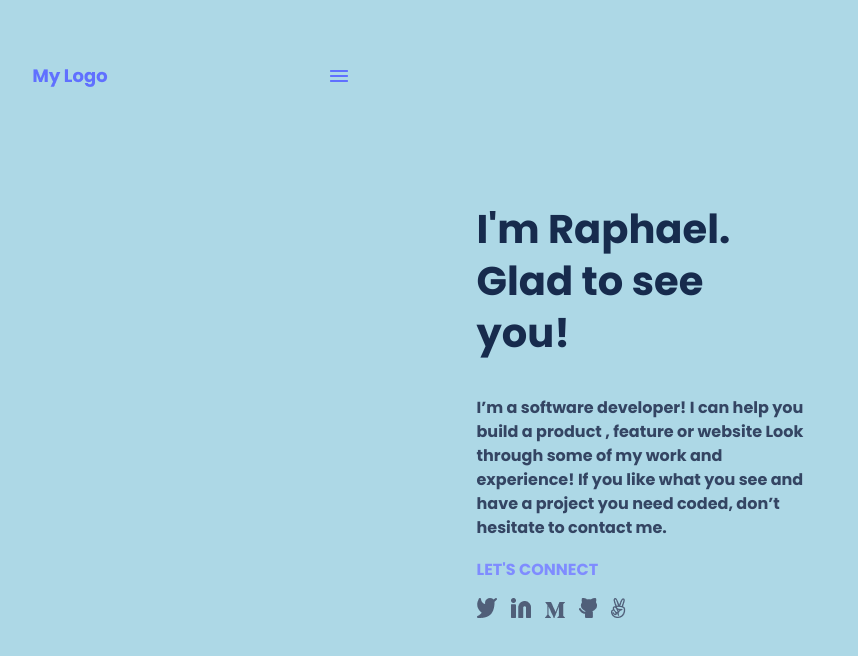
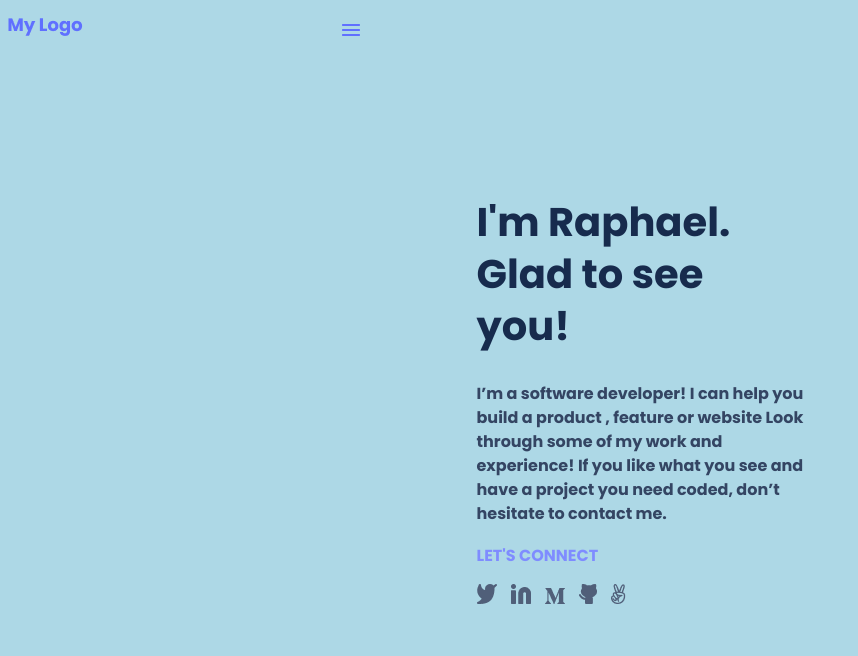
Before and after one commit to 1DelaMcRaph/microverse-portfolio-, a website: page index.html in a window 1280 px wide. Shown: the whole page, without its empty margins (0-858 px from the left). Drawn offline with Linux system fonts and the light colour scheme.

Commit message:
add reviewer correction on html semantics

```diff
--- a/index.html
+++ b/index.html
@@ -13,20 +13,24 @@
 <body>
         <!-- header and navbar -->
         <header  class="navbar">
-            <nav>
-                <img src="images/App Bar - Compact - Dark - iOS.png" alt="" srcset="">
+            <div class="logo">
+                <a href=""><img src="images/My Logo.png" alt=""></a>
+            </div>
+            <nav class="humberger">
+                <img src="images/Icon - Menu.png" alt="">
             </nav>
         </header>
 
         <!-- introduction section -->
     <main class="portfolio"></main>
 
+    <section>
     <div class="headline">
-            <h3 class="name">
+            <h1 class="name">
                 I'm Raphael. <br>
                 Glad to see <br>
                 you!
-            </h3>
+            </h1>
 
             <p class="what-i-do">
                 I’m a software developer! I can help you build a product ,
@@ -40,16 +44,15 @@
             </p>
 
             <div class="social-media">
-                <a href="" id="twitter"><img src="images/twitter.png" alt=""></a>
-                <a href="" id="linkin" ><img src="images/Linkedin icon.png" alt=""></a>
-                <a href="" id="medium"><img src="images/medium.png" alt=""></a>
-                <a href="" id="github"><img src="images/github.png" alt=""></a>
-                <a href="" id="angelist"><img src="images/angellist.png" alt=""></a>
-
+                <ul>
+                    <li><a href="" id="twitter"><img src="images/twitter.png" alt=""></a> </li>
+                    <li><a href="" id="linkin" ><img src="images/Linkedin icon.png" alt=""></a> </li>
+                    <li><a href="" id="medium"><img src="images/medium.png" alt=""></a> </li>
+                    <li><a href="" id="github"><img src="images/github.png" alt=""></a></li>
+                    <li><a href="" id="angelist"><img src="images/angellist.png" alt=""></a></li>
+                </ul>
             </div>
     </div>
-
-
-    </main>
+</section>
 </body>
 </html>
--- a/style.css
+++ b/style.css
@@ -1,10 +1,20 @@
 
 .navbar {
   position: relative;
+  display: flex;
+  flex-direction: row;
   width: 375px;
   height: 92px;
   left: 0;
-  top: 0;
+  top: 10px;
+}
+
+.logo {
+  margin-right: auto;
+}
+
+.humberger {
+  padding-right: 20px;
 }
 
 .portfolio {
@@ -72,11 +82,21 @@
 }
 
 .social-media {
-  width: 170.17px;
+  width: 270.17px;
   height: 20px;
   flex: none;
-  order: 3;
+  order: 0;
   flex-grow: 0;
+}
+
+ul {
+  list-style: none;
+  padding: 0;
+}
+
+ul,
+li {
+  display: inline;
 }
 
 #linkin {
```
Also changed, not shown: images/Icon - Menu.png (added), images/My Logo.png (added).
